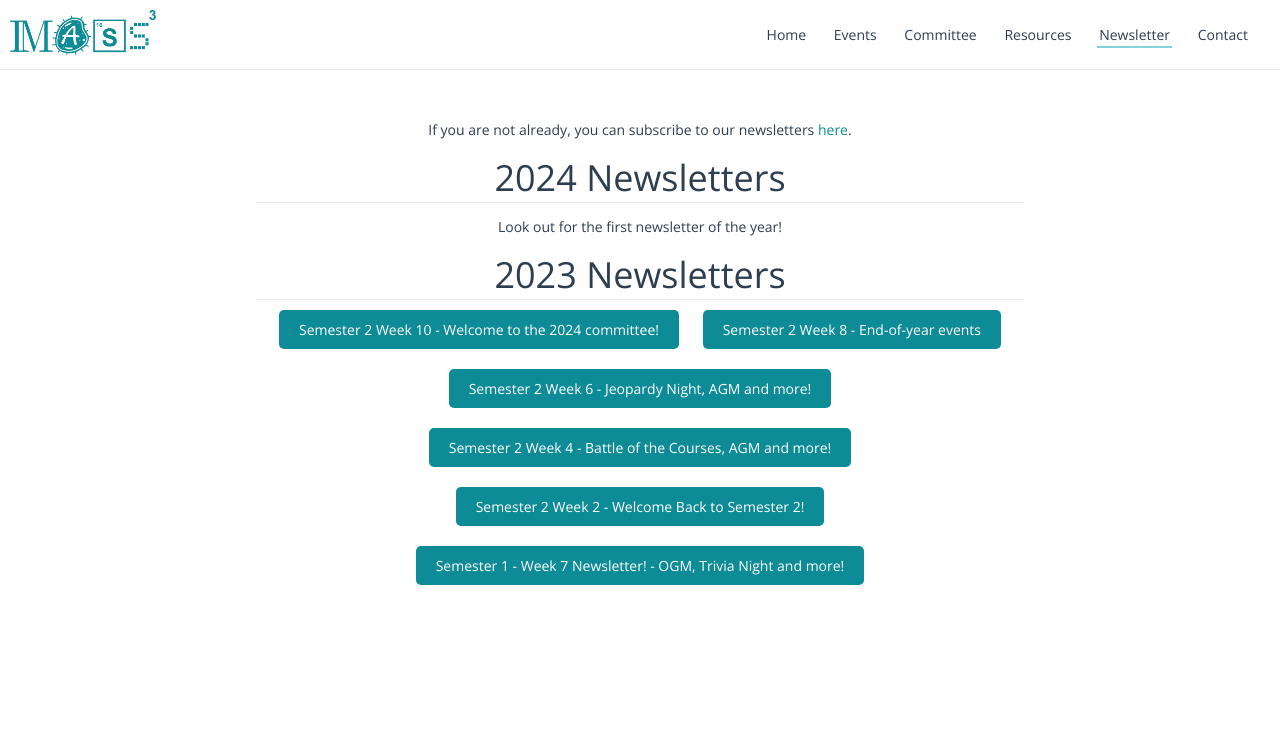
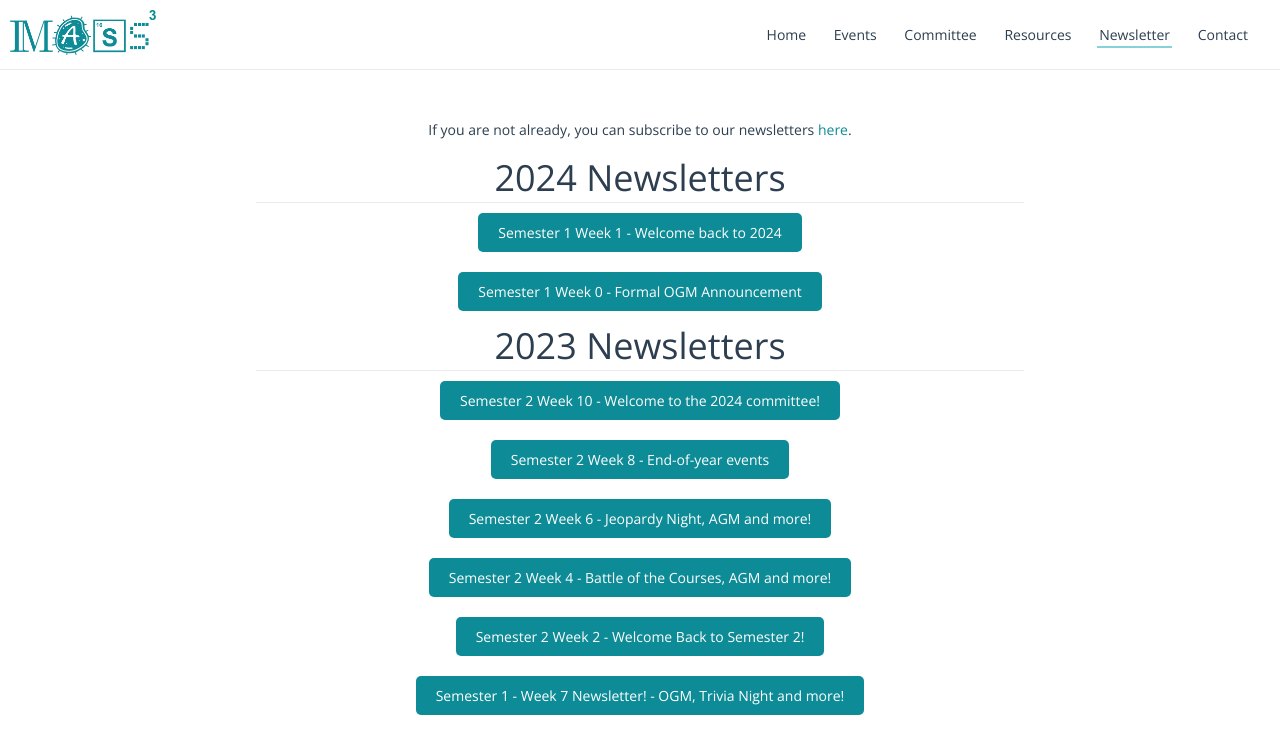
Before and after one commit to masscubed/masscubed.com, a Jekyll site: the page newsletter/index.html, which Jekyll copies as it is, in a window 1280 px wide. Shown: the top 754 px of the page. Built offline with Jekyll 4.4.1, drawn with Linux system fonts in a browser that asks for light colours.

Commit message:
added new newsletters + ticket links

```diff
--- a/links/index.html
+++ b/links/index.html
@@ -74,7 +74,10 @@
     </div>
     <h2>Upcoming event tickets</h2>
     <p>View other upcoming events on our <a href="events/">events page</a>. Tickets will be linked below or on any of our social media pages when available.</p>
-    </body>
+    <div>
+      <a class="newsletter-button" href="https://www.eventbrite.com.au/e/trivia-night-2024-tickets-850010463177?aff=oddtdtcreator">Trivia Night Tickets</a>
+  </div>
+  </body>
     </main>
   </body>
 </html>
--- a/newsletter/index.html
+++ b/newsletter/index.html
@@ -59,13 +59,17 @@
         <header class="bottom-horizontal">
           <h1>2024 Newsletters</h1>
         </header>
-       <p> Look out for the first newsletter of the year! </p>
+        <div><a class="newsletter-button" href="https://us10.campaign-archive.com/?u=94da5584ddd034b962e2df99e&id=8394a35df7">Semester 1 Week 1 - Welcome back to 2024</a></div>
+        <a class="newsletter-button" href="https://us10.campaign-archive.com/?u=94da5584ddd034b962e2df99e&id=53d19b1eee">Semester 1 Week 0 - Formal OGM Announcement</a>
+
         <header class="bottom-horizontal">
           <h1>2023 Newsletters</h1>
         </header>
-        <a class="newsletter-button" href="https://mailchi.mp/75a4e168e948/mass3fortnightlynewsletterweek1-13563365?e=ce9f50eb5a">Semester 2 Week 10 - Welcome to the 2024 committee!</a>
-        <a class="newsletter-button" href="https://mailchi.mp/1dc23c4a8c95/mass3fortnightlynewsletterweek1-13560569?e=ce9f50eb5a">Semester 2 Week 8 - End-of-year events</a>
-        <a class="newsletter-button" href="https://mailchi.mp/7da3bc352586/mass3fortnightlynewsletterweek1-13559285?e=[UNIQID]">Semester 2 Week 6 - Jeopardy Night, AGM and more!</a>
+        <div><a class="newsletter-button" href="https://mailchi.mp/75a4e168e948/mass3fortnightlynewsletterweek1-13563365?e=ce9f50eb5a">Semester 2 Week 10 - Welcome to the 2024 committee!</a>
+        </div>
+        <div><a class="newsletter-button" href="https://mailchi.mp/1dc23c4a8c95/mass3fortnightlynewsletterweek1-13560569?e=ce9f50eb5a">Semester 2 Week 8 - End-of-year events</a>
+        </div>
+          <a class="newsletter-button" href="https://mailchi.mp/7da3bc352586/mass3fortnightlynewsletterweek1-13559285?e=[UNIQID]">Semester 2 Week 6 - Jeopardy Night, AGM and more!</a>
         <a class="newsletter-button" href="https://mailchi.mp/e045a4b5765d/mass3fortnightlynewsletterweek1-13558593?e=[UNIQID]">Semester 2 Week 4 - Battle of the Courses, AGM and more!</a>
         <a class="newsletter-button" href="https://us10.campaign-archive.com/?u=94da5584ddd034b962e2df99e&id=5441445090">Semester 2 Week 2 - Welcome Back to Semester 2!</a>
         <a class="newsletter-button" href="https://us10.campaign-archive.com/?u=94da5584ddd034b962e2df99e&id=ee06959999">Semester 1 - Week 7 Newsletter! - OGM, Trivia Night and more!</a>
```
